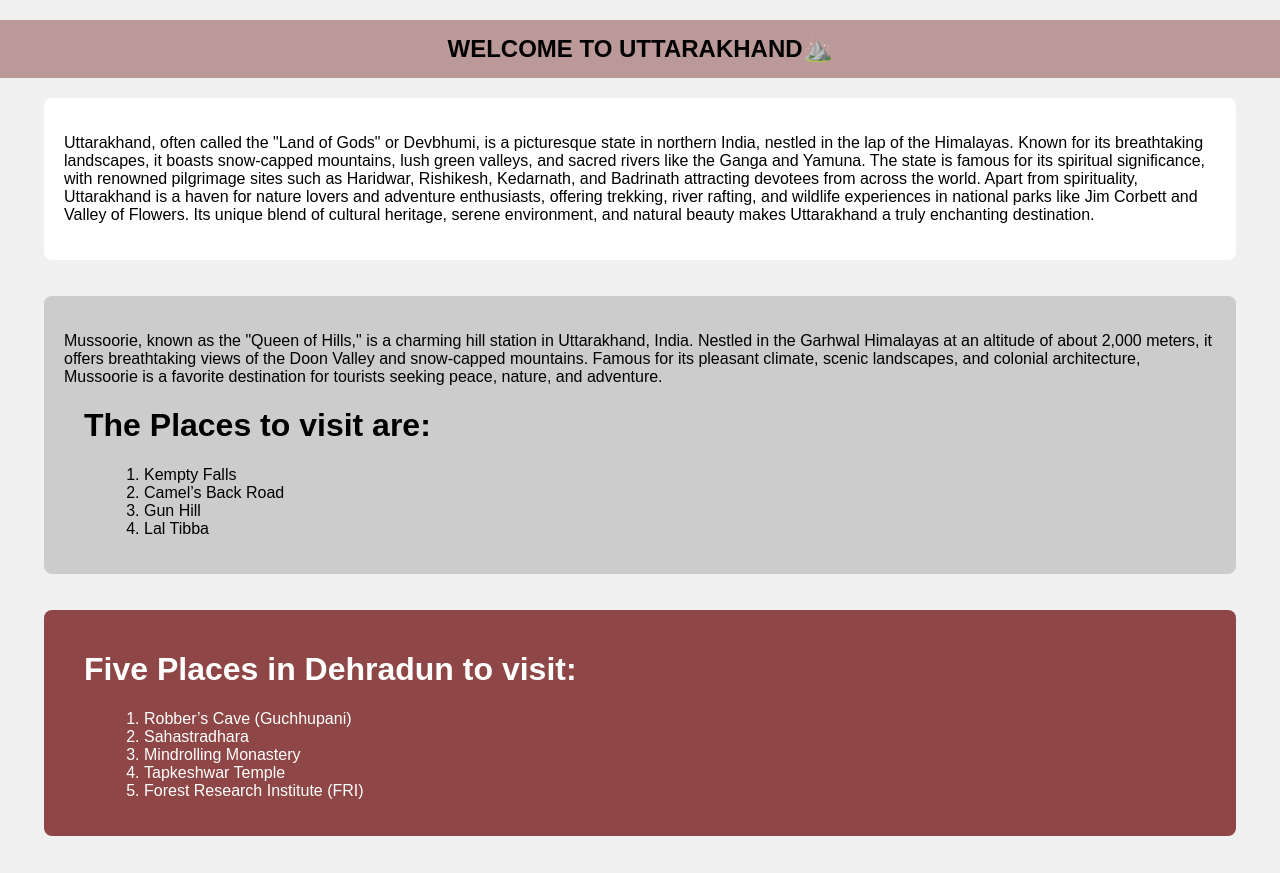
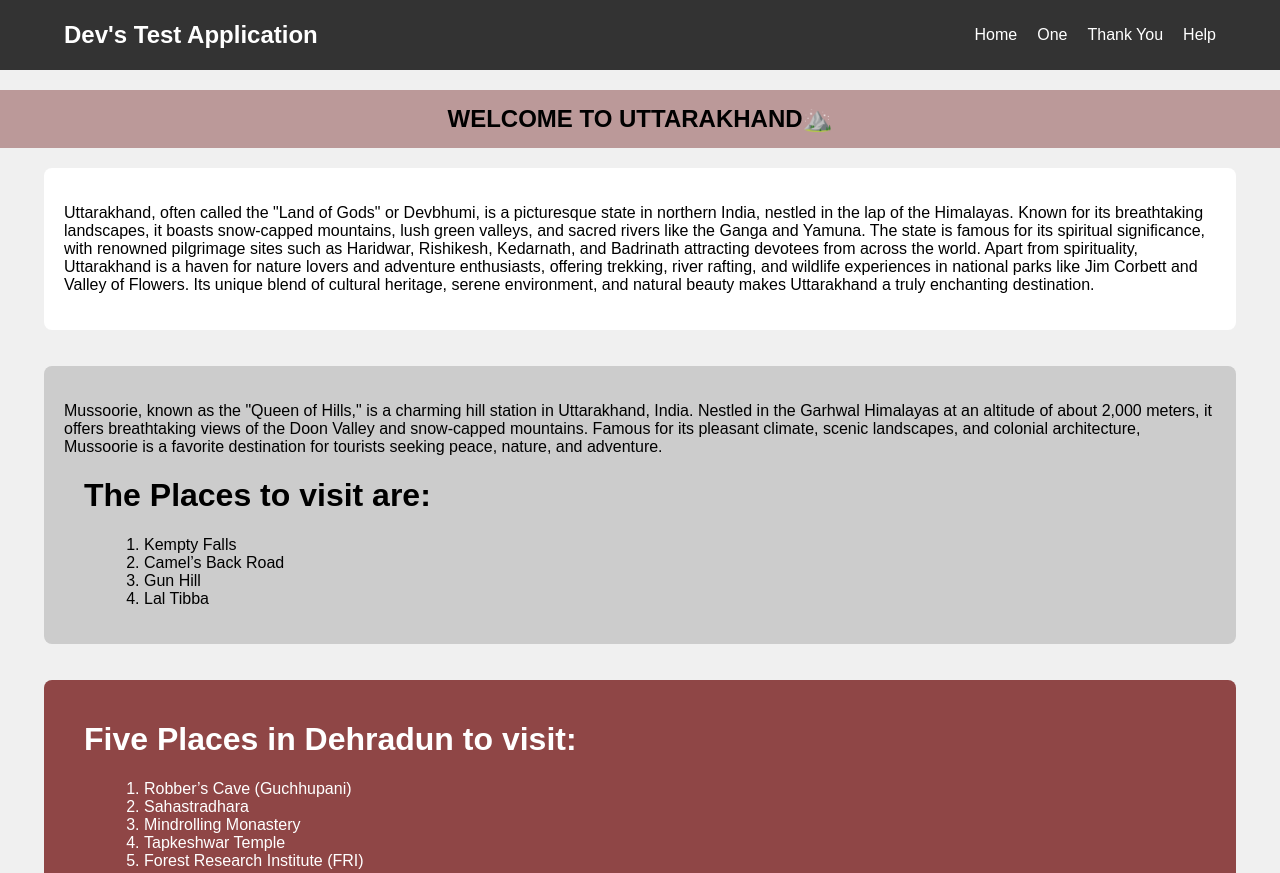
Before and after one commit to Devender01/Test-Application, a plain HTML site: page one.html in a window 1280 px wide. Shown: the top 873 px of the page. Drawn offline with Linux system fonts and the light colour scheme.

Commit message:
Updated code

```diff
--- a/one.css
+++ b/one.css
@@ -3,6 +3,46 @@ body {
     margin: 0;
     font-family: Arial;
 }
+.navbar {
+    width: 100%;
+    background-color: #333;
+    padding: 10px 0;
+    position: sticky; /* sticks at top when scrolling */
+    top: 0;
+    z-index: 1000;
+}
+
+.navbar-container {
+    width: 90%;
+    margin: auto;
+    display: flex;
+    justify-content: space-between;
+    align-items: center;
+}
+
+.nav-logo {
+    color: #fff;
+    font-size: 24px;
+    font-weight: bold;
+    text-decoration: none;
+}
+
+.nav-links {
+    list-style: none;
+    display: flex;
+    gap: 20px;
+}
+
+.nav-links li a {
+    color: #fff;
+    text-decoration: none;
+    font-weight: 500;
+}
+
+.nav-links li a:hover {
+    color: #ffcc00;
+}
+
 
 .title {
     text-align: center;
--- a/one.html
+++ b/one.html
@@ -1,6 +1,21 @@
 <!DOCTYPE html>
 <html lang="en">
 <head>
+    <!-- Gainsight PX Tag-->
+  <script type="text/javascript">
+  (function(n,t,a,e,co){var i="aptrinsic";n[i]=n[i]||function(){
+      (n[i].q=n[i].q||[]).push(arguments)},n[i].p=e;n[i].c=co;
+    var r=t.createElement("script");r.async=!0,r.src=a+"?a="+e;
+    var c=t.getElementsByTagName("script")[0];c.parentNode.insertBefore(r,c)
+  })(window,document,"https://web-sdk.aptrinsic.com/api/aptrinsic.js","AP-DGLLXHAZW32B-2");
+
+
+function logout() {
+   aptrinsic('reset');
+    window.location.href = "index.html";
+}
+</script>
+<!-- Gainsight PX Tag-->
     <meta charset="UTF-8">
     <meta name="viewport" content="width=device-width, initial-scale=1.0">
     <title>Gainsight</title>
@@ -8,6 +23,24 @@
 </head>
 
 <body>
+    <!-- Navigation Bar -->
+<nav class="navbar">
+    <div class="navbar-container">
+        <!-- App Logo / Name -->
+        <a href="index.html" class="nav-logo">Dev's Test Application</a>
+
+        <!-- Links to all pages -->
+        <ul class="nav-links">
+
+            <li><a href="one.html">Home</a></li>
+            <li><a href="two.html">One</a></li>
+            <li><a href="thankyou.html">Thank You</a></li>
+           <li><a href="">Help</a></li>
+
+        </ul>
+    </div>
+</nav>
+
 
     <h2 class="title">WELCOME TO UTTARAKHAND⛰️</h2>
 
@@ -71,10 +104,12 @@
 
     <div class="btn-row">
         <button class="next-btn" onclick="window.location.href='two.html'">Next</button>
-        <button class="logout-btn" onclick="window.location.href='index.html'">Logout</button>
-    </div>
+       <button class="logout-btn" onclick="logout()">Logout</button>
+
 
     <script src="one.js"></script>
 
+
+
 </body>
 </html>
--- a/thankyou.css
+++ b/thankyou.css
@@ -7,6 +7,46 @@ body {
     align-items: center;
     min-height: 100vh;
     padding-top: 50px;
+}
+
+.navbar {
+    width: 100%;
+    background-color: #333;
+    padding: 10px 0;
+    position: sticky; /* sticks at top when scrolling */
+    top: 0;
+    z-index: 1000;
+}
+
+.navbar-container {
+    width: 90%;
+    margin: auto;
+    display: flex;
+    justify-content: space-between;
+    align-items: center;
+}
+
+.nav-logo {
+    color: #fff;
+    font-size: 24px;
+    font-weight: bold;
+    text-decoration: none;
+}
+
+.nav-links {
+    list-style: none;
+    display: flex;
+    gap: 20px;
+}
+
+.nav-links li a {
+    color: #fff;
+    text-decoration: none;
+    font-weight: 500;
+}
+
+.nav-links li a:hover {
+    color: #ffcc00;
 }
 
 h1 {
--- a/thankyou.js
+++ b/thankyou.js
@@ -1,6 +1,12 @@
+
 function goLogout() {
+
+    aptrinsic('reset');
+
+
     window.location.href = 'index.html';
 }
+
 
 function buttonClicked() {
     alert("Button clicked");
--- a/two.css
+++ b/two.css
@@ -2,6 +2,46 @@ body {
     background: lightblue;
     font-family: Arial, sans-serif;
 }
+.navbar {
+    width: 100%;
+    background-color: #333;
+    padding: 10px 0;
+    position: sticky; /* sticks at top when scrolling */
+    top: 0;
+    z-index: 1000;
+}
+
+.navbar-container {
+    width: 90%;
+    margin: auto;
+    display: flex;
+    justify-content: space-between;
+    align-items: center;
+}
+
+.nav-logo {
+    color: #fff;
+    font-size: 24px;
+    font-weight: bold;
+    text-decoration: none;
+}
+
+.nav-links {
+    list-style: none;
+    display: flex;
+    gap: 20px;
+}
+
+.nav-links li a {
+    color: #fff;
+    text-decoration: none;
+    font-weight: 500;
+}
+
+.nav-links li a:hover {
+    color: #ffcc00;
+}
+
 
 .top-bar {
     display: flex;
```
Also changed, not shown: index.html (+9 -0 lines), login.js (+31 -1 lines), thankyou.html (+24 -0 lines), two.html (+28 -25 lines).
